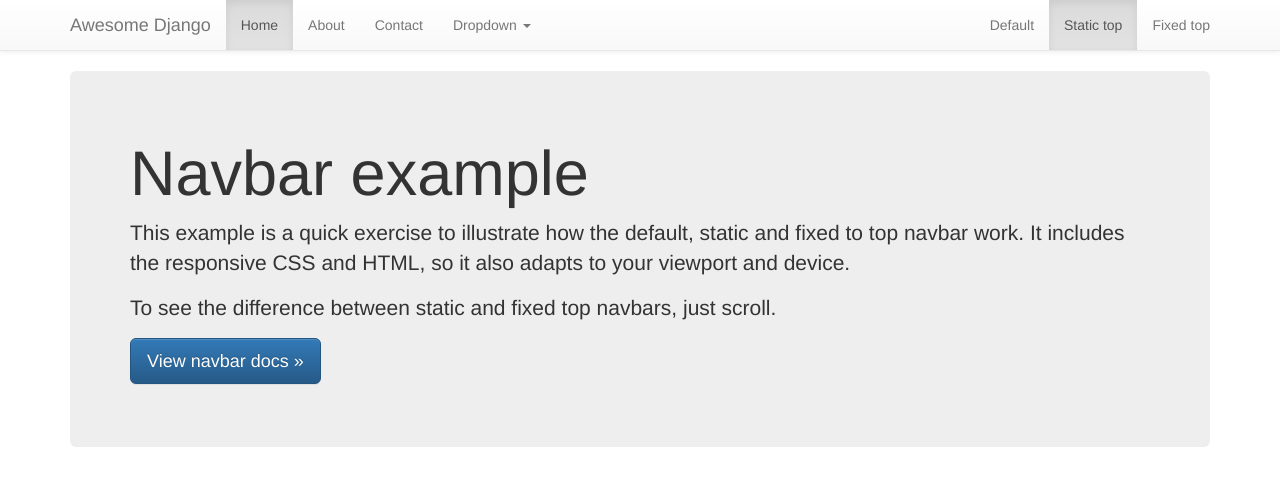
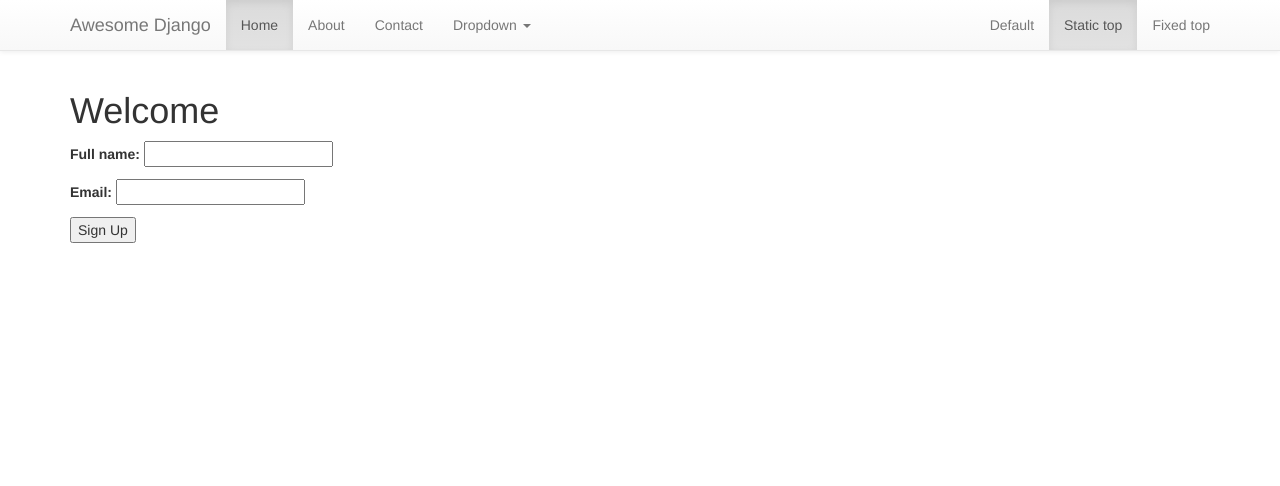
Before and after one commit to belzeba/tutorials, a Django app: page / in a window 1280 px wide. Shown: the top 486 px of the page. Run offline with Django 3.2, Linux system fonts and the light colour scheme; some libraries are stand-ins or nearby versions.

Commit message:
Inherited home.html from base.html and changed view to render home instead of base

```diff
--- a/django/Try_Django_18/newsletter/views.py
+++ b/django/Try_Django_18/newsletter/views.py
@@ -42,4 +42,4 @@ def home(request):
         }
 
     # Return the template with context
-    return render(request, "base.html", context)
+    return render(request, "home.html", context)
--- a/django/Try_Django_18/templates/base.html
+++ b/django/Try_Django_18/templates/base.html
@@ -11,7 +11,7 @@
     <meta name="author" content="">
     <link rel="icon" href="../../favicon.ico">
 
-    <title>Static Top Navbar Example for Bootstrap</title>
+    <title>Try Django 1.8 Tutorial</title>
 
     <!-- Bootstrap core CSS -->
     <link href="{% static 'css/bootstrap.min.css' %}" rel="stylesheet">
@@ -30,16 +30,9 @@
 
 
     <div class="container">
+        {% block content %}
 
-      <!-- Main component for a primary marketing message or call to action -->
-      <div class="jumbotron">
-        <h1>Navbar example</h1>
-        <p>This example is a quick exercise to illustrate how the default, static and fixed to top navbar work. It includes the responsive CSS and HTML, so it also adapts to your viewport and device.</p>
-        <p>To see the difference between static and fixed top navbars, just scroll.</p>
-        <p>
-          <a class="btn btn-lg btn-primary" href="../../components/#navbar" role="button">View navbar docs &raquo;</a>
-        </p>
-      </div>
+        {% endblock %}
 
     </div> <!-- /container -->
 
--- a/django/Try_Django_18/templates/home.html
+++ b/django/Try_Django_18/templates/home.html
@@ -1,10 +1,18 @@
-<!DOCTYPE html>
-<html lang="en">
-<head>
-    <meta charset="UTF-8">
-    <title>Try Django 1.8 Tutorial</title>
-</head>
-<body>
+{# Inherit the base.html -template #}
+{% extends 'base.html' %}
+
+<!-- Main component for a primary marketing message or call to action -->
+<div class="jumbotron">
+    <h1>Navbar example</h1>
+    <p>This example is a quick exercise to illustrate how the default, static and fixed to top navbar work. It includes the responsive CSS and HTML, so it also adapts to your viewport and device.</p>
+    <p>To see the difference between static and fixed top navbars, just scroll.</p>
+    <p>
+        <a class="btn btn-lg btn-primary" href="../../components/#navbar" role="button">View navbar docs &raquo;</a>
+    </p>
+</div>
+
+{# Make block that shows in base.html -template block #}
+{% block content %}
 <h1>{{ title }}</h1>
 
 {% comment these show that you can access username without adding it to context %}
@@ -21,5 +29,4 @@
     <input type="submit" value="Sign Up">
 </form>
 
-</body>
-</html>
+{% endblock %}
```
Lines whose indentation alone changed are shown as unchanged.
